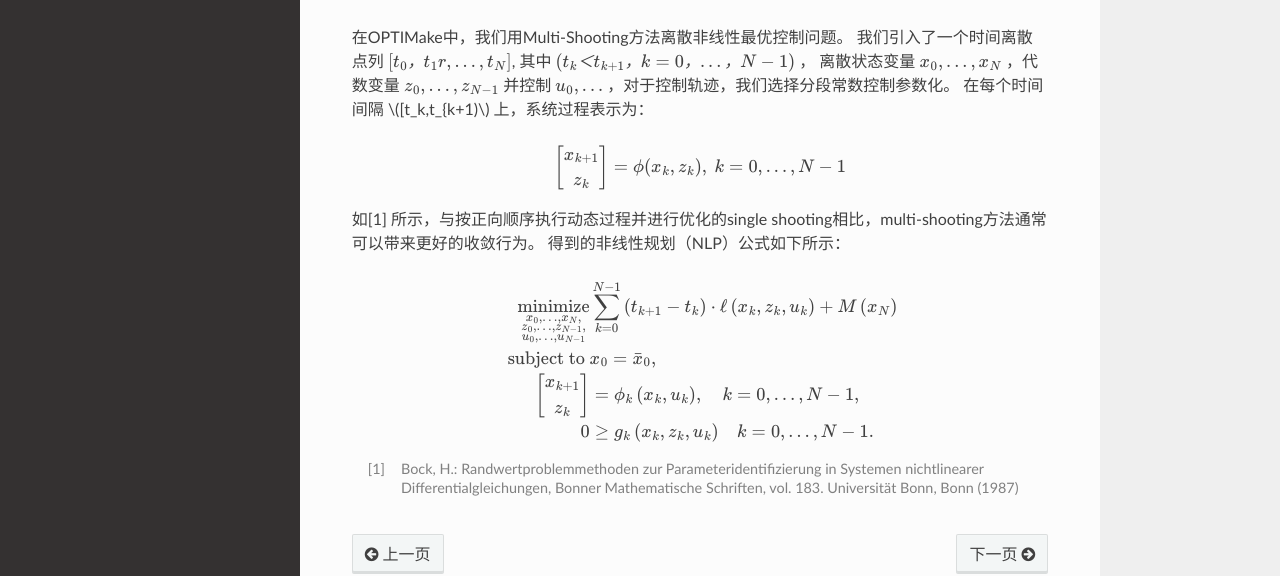
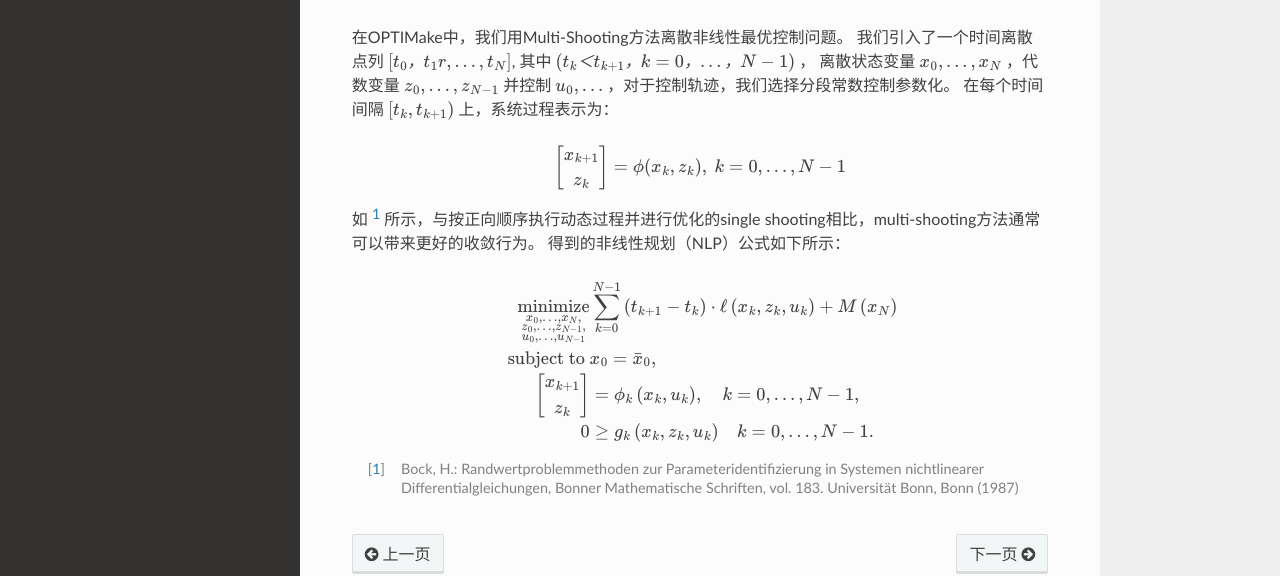
Before and after one commit to optimake/docs, a Sphinx documentation site: the page built from source/problem_formulation/index.rst, in a window 1280 px wide and 1223 px high. Shown: the part 514-1090 px from the top of the window. Built offline with Sphinx 7.4.7 and the Read the Docs theme 2.0.0, drawn with Linux system fonts in a browser that asks for light colours.

Commit message:
update prob_form

```diff
--- a/source/problem_formulation/index.rst
+++ b/source/problem_formulation/index.rst
@@ -31,7 +31,7 @@
 我们引入了一个时间离散点列 :math:`[t_0，t_1r,...,t_N]`, 其中 :math:`( t_k＜t_{k+1}，k=0，...，N−1 )` ，
 离散状态变量 :math:`x_0,...,x_N` ，代数变量 :math:`z_0,...,z_{N−1}`
 并控制 :math:`u_0,...` ，对于控制轨迹，我们选择分段常数控制参数化。
-在每个时间间隔 :math:`[t_k,t_{k+1)` 上，系统过程表示为：
+在每个时间间隔 :math:`[t_k,t_{k+1})` 上，系统过程表示为：
 
 .. math::
   \begin{bmatrix}
@@ -41,7 +41,7 @@
 
 
 
-如[1] 所示，与按正向顺序执行动态过程并进行优化的single shooting相比，multi-shooting方法通常可以带来更好的收敛行为。
+如 [1]_ 所示，与按正向顺序执行动态过程并进行优化的single shooting相比，multi-shooting方法通常可以带来更好的收敛行为。
 得到的非线性规划（NLP）公式如下所示：
 
 .. math::
```
